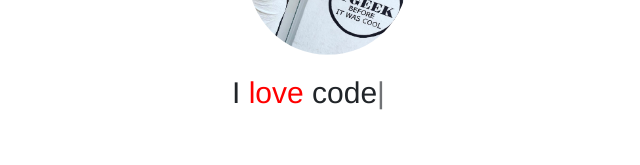
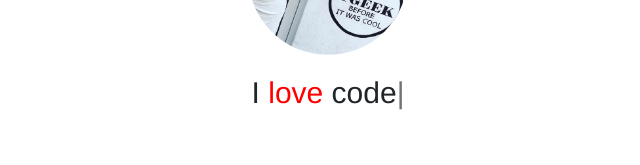
Before and after one commit to EdgarOmarOrtiz/profile, a plain HTML site: page index.html in a window 1280 px wide. Shown: the part 395-560 px from the top of the page, without its empty margins (312-952 px from the left). Drawn offline with nearby package versions, Linux system fonts and the light colour scheme.

Commit message:
update index

```diff
--- a/index.html
+++ b/index.html
@@ -16,7 +16,7 @@
         <div class="w3-container">
          <p class="w3-center"><img src="images/Geek.jpg" class="w3-circle" style="height:160px;width:160px" alt="picture"></p>
       </div>
-          <div class="type-wrap">
+          <div class="type-wrap w3-center">
             <div id="typed-strings">
                   <p>Hi, I'm a Software Developer.</p>
                   <p>I <strong style="color:#ff0000">love</strong> code</p>
```
